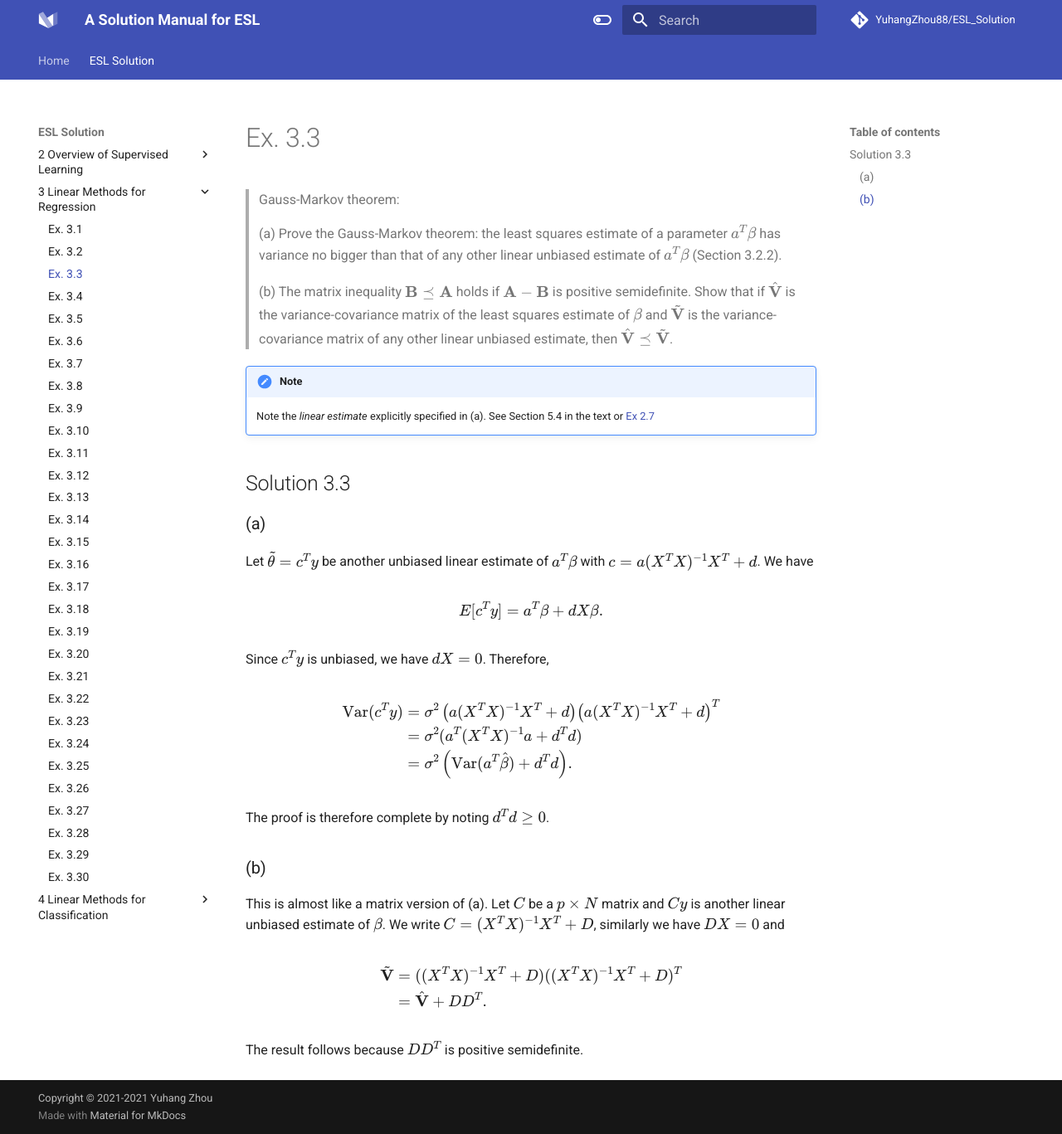
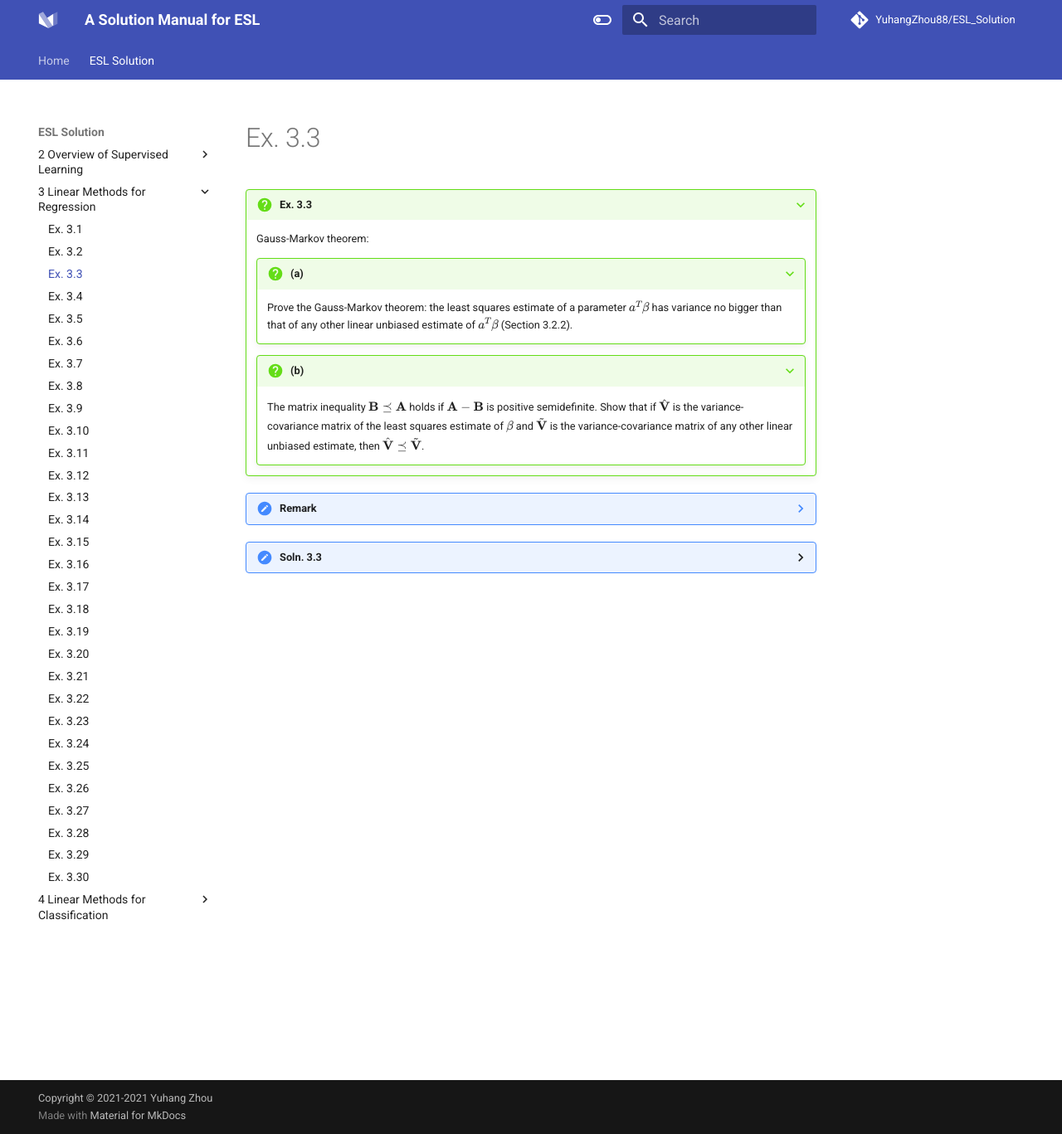
Before and after one commit to YuhangZhou88/ESL_Solution, an MkDocs documentation site: the page built from docs/ESL-Solution/3-Linear-Methods-for-Regression/ex3-03.md, in a window 1280 px wide and 1367 px high. Shown: the whole window at 83% size. Built offline with MkDocs 1.6.1 and Material for MkDocs 9.7.7, drawn with Linux system fonts in a browser that asks for light colours; comment, search, counter and statistics services are not loaded.

Commit message:
clean ex 3.3

```diff
--- a/docs/ESL-Solution/3-Linear-Methods-for-Regression/ex3-03.md
+++ b/docs/ESL-Solution/3-Linear-Methods-for-Regression/ex3-03.md
@@ -8,42 +8,40 @@ weight: 3
 toc: false
 ---
 
-> Gauss-Markov theorem:
->
-> (a) Prove the Gauss-Markov theorem: the least squares estimate of a parameter $a^T\beta$ has variance no bigger than that of any other linear unbiased estimate of $a^T\beta$ (Section 3.2.2).
->
-> (b) The matrix inequality $\textbf{B} \preceq \textbf{A}$ holds if $\textbf{A} - \textbf{B}$ is positive semidefinite. Show that if $\hat{\textbf{V}}$ is the variance-covariance matrix of the least squares estimate of $\beta$ and $\tilde{\textbf{V}}$ is the variance-covariance matrix of any other linear unbiased estimate, then $\hat{\textbf{V}} \preceq \tilde{\textbf{V}}$.
+???+ question "Ex. 3.3"
+    Gauss-Markov theorem:
+    ???+ question "(a)"
+        Prove the Gauss-Markov theorem: the least squares estimate of a parameter $a^T\beta$ has variance no bigger than that of any other linear unbiased estimate of $a^T\beta$ (Section 3.2.2).
+    ???+ question "(b)"
+        The matrix inequality $\textbf{B} \preceq \textbf{A}$ holds if $\textbf{A} - \textbf{B}$ is positive semidefinite. Show that if $\hat{\textbf{V}}$ is the variance-covariance matrix of the least squares estimate of $\beta$ and $\tilde{\textbf{V}}$ is the variance-covariance matrix of any other linear unbiased estimate, then $\hat{\textbf{V}} \preceq \tilde{\textbf{V}}$.
 
-!!!note
+???note "Remark"
     Note the *linear estimate* explicitly specified in (a). See Section 5.4 in the text or [Ex 2.7](../2-Overview-of-Supervised-Learning/ex2-7.md)
 
-## Solution 3.3
+??? done "Soln. 3.3"
+    ??? done "(a)"
+        Let $\tilde \theta = c^Ty$ be another unbiased linear estimate of $a^T\beta$ with $c=a(X^TX)^{-1}X^T + d$.  We have
 
-### (a)
+        \begin{equation}
+            E[c^Ty] = a^T\beta + dX\beta.\nonumber
+        \end{equation}
 
-Let $\tilde \theta = c^Ty$ be another unbiased linear estimate of $a^T\beta$ with $c=a(X^TX)^{-1}X^T + d$.  We have
+        Since $c^Ty$ is unbiased, we have $dX=0$. Therefore,
 
-\begin{equation}
-    E[c^Ty] = a^T\beta + dX\beta.\nonumber
-\end{equation}
+        \begin{eqnarray}
+            \text{Var}(c^Ty) &=& \sigma^2\left(a(X^TX)^{-1}X^T+d\right)\left(a(X^TX)^{-1}X^T+d\right)^T\nonumber\\
+            &=&\sigma^2(a^T(X^TX)^{-1}a + d^Td)\nonumber\\
+            &=&\sigma^2\left(\text{Var}(a^T\hat\beta) + d^Td\right).\nonumber
+        \end{eqnarray}
 
-Since $c^Ty$ is unbiased, we have $dX=0$. Therefore,
+        The proof is therefore complete by noting $d^Td\ge 0$.
 
-\begin{eqnarray}
-    \text{Var}(c^Ty) &=& \sigma^2\left(a(X^TX)^{-1}X^T+d\right)\left(a(X^TX)^{-1}X^T+d\right)^T\nonumber\\
-    &=&\sigma^2(a^T(X^TX)^{-1}a + d^Td)\nonumber\\
-    &=&\sigma^2\left(\text{Var}(a^T\hat\beta) + d^Td\right).\nonumber
-\end{eqnarray}
+    ??? done "(b)"
+        This is almost like a matrix version of (a). Let $C$ be a $p\times N$ matrix and $Cy$ is another linear unbiased estimate of $\beta$. We write $C = (X^TX)^{-1}X^T + D$, similarly we have $DX=0$ and
 
-The proof is therefore complete by noting $d^Td\ge 0$.
+        \begin{eqnarray}
+            \tilde{\textbf{V}} &=& ((X^TX)^{-1}X^T + D)((X^TX)^{-1}X^T + D)^T\nonumber\\
+            &=&\hat{\textbf{V}} + DD^T.\nonumber
+        \end{eqnarray}
 
-### (b)
-
-This is almost like a matrix version of (a). Let $C$ be a $p\times N$ matrix and $Cy$ is another linear unbiased estimate of $\beta$. We write $C = (X^TX)^{-1}X^T + D$, similarly we have $DX=0$ and
-
-\begin{eqnarray}
-    \tilde{\textbf{V}} &=& ((X^TX)^{-1}X^T + D)((X^TX)^{-1}X^T + D)^T\nonumber\\
-    &=&\hat{\textbf{V}} + DD^T.\nonumber
-\end{eqnarray}
-
-The result follows because $DD^T$ is positive semidefinite.
+        The result follows because $DD^T$ is positive semidefinite.
```
